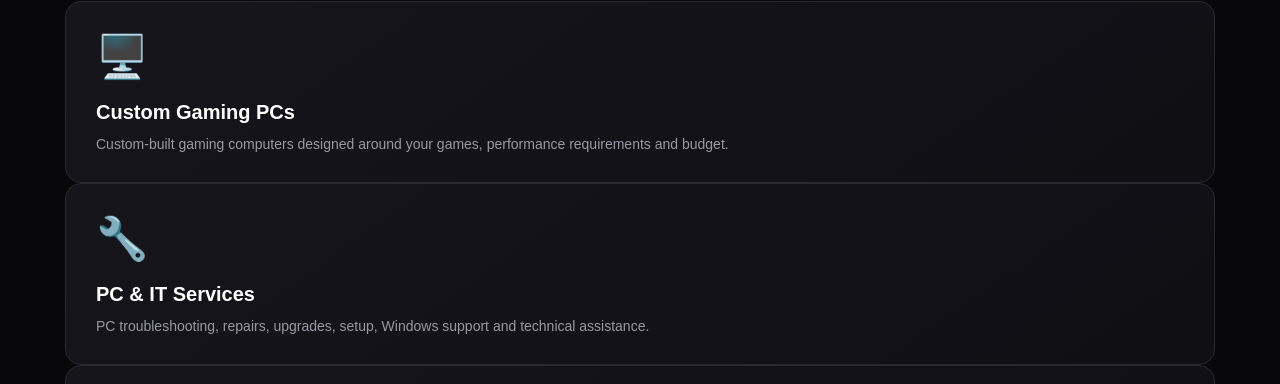
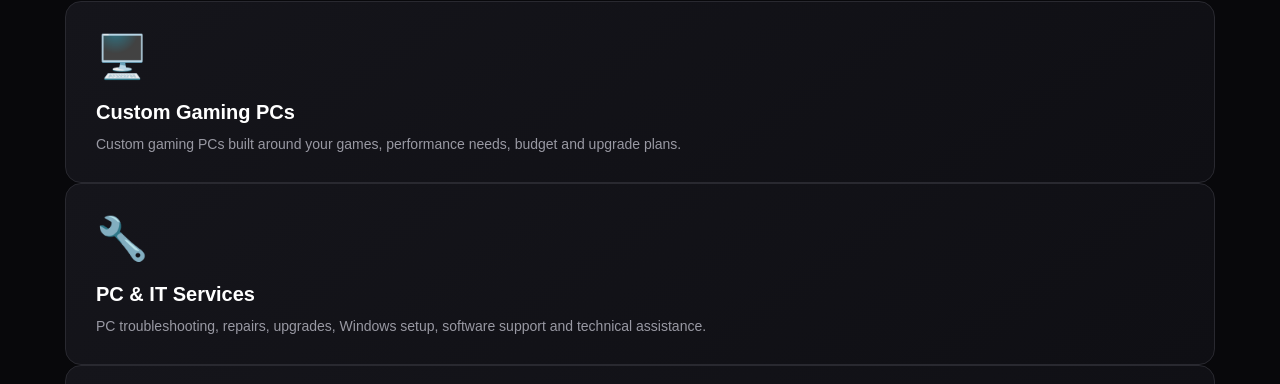
Before and after one commit to miketptp-droid/pikapikatechsg.github.io, a plain HTML site: page index.html in a window 1280 px wide. Shown: the part 1029-1413 px from the top of the page. Drawn offline with Linux system fonts and the light colour scheme.

Commit message:
Update index.html

```diff
--- a/index.html
+++ b/index.html
@@ -545,8 +545,8 @@
 </h3>
 
 <p>
-Custom-built gaming computers designed around
-your games, performance requirements and budget.
+Custom gaming PCs built around your games,
+performance needs, budget and upgrade plans.
 </p>
 
 </div>
@@ -561,8 +561,8 @@
 </h3>
 
 <p>
-PC troubleshooting, repairs, upgrades, setup,
-Windows support and technical assistance.
+PC troubleshooting, repairs, upgrades, Windows
+setup, software support and technical assistance.
 </p>
 
 </div>
```
